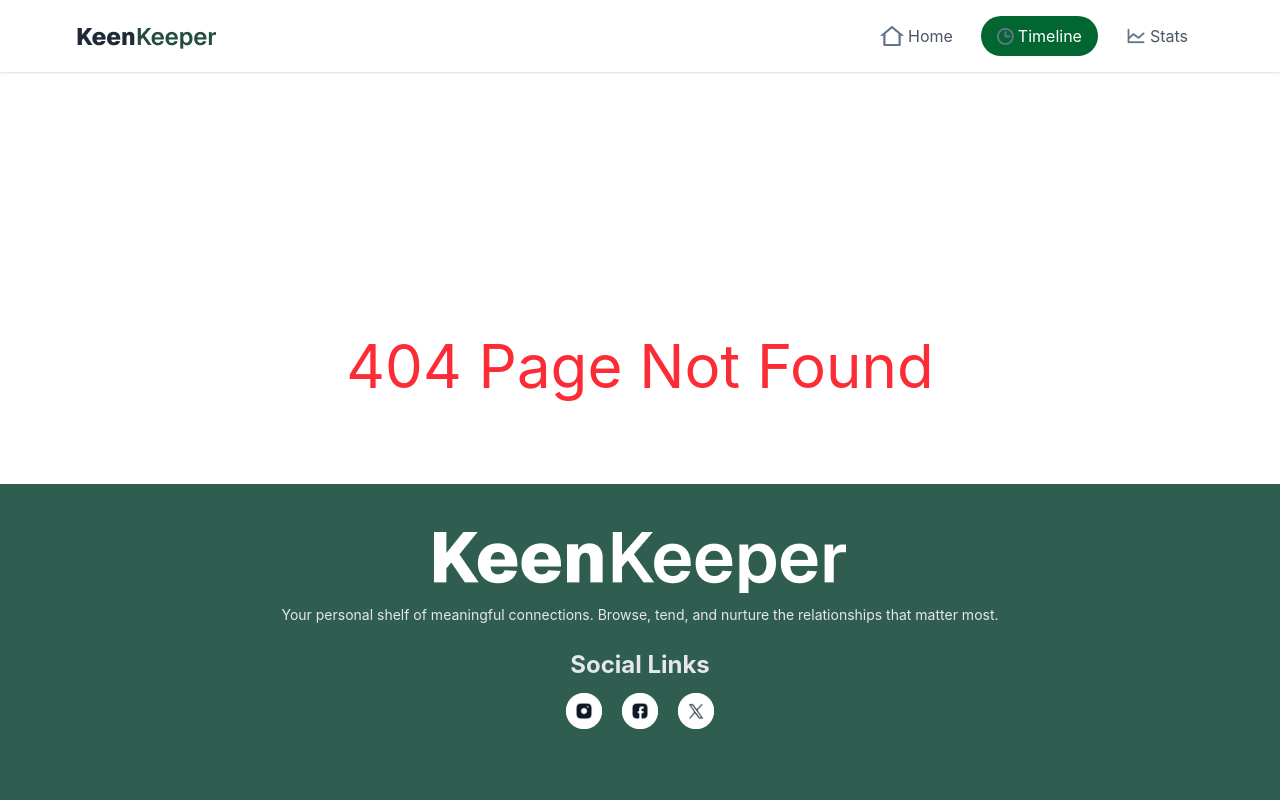
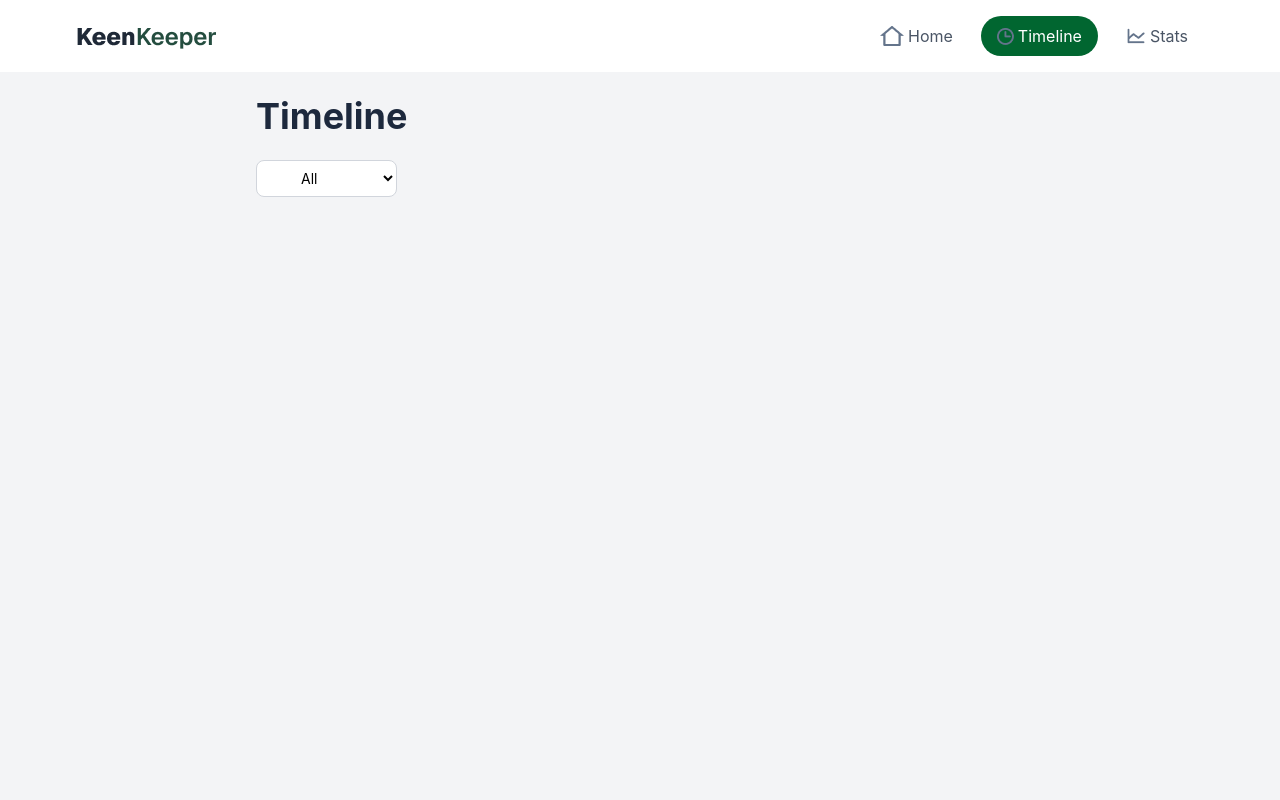
Before and after one commit to AnirNawaf/Assignment-7, a React (Vite) app: page /timeline in a window 1280 px wide. Shown: the top 800 px of the page. Built offline with nearby package versions, Linux system fonts and the light colour scheme.

Commit message:
creat time line

```diff
--- a/src/App.jsx
+++ b/src/App.jsx
@@ -2,6 +2,7 @@ import Navbar from "./components/Navbar";
 import Home from "./pages/Home";
 import FriendDetails from "./pages/FriendDetails";
 import NotFound from "./pages/NotFound";
+import Timeline from "./pages/Timeline";
 
 
 import Footer from "./components/Footer";
@@ -20,6 +21,7 @@ export default function App() {
         <Route path="/" element={<Home />} />
         <Route path="/friend/:id" element={<FriendDetails />} />
         <Route path="*" element={<NotFound />} />
+        <Route path="/timeline" element={<Timeline />} />
 
       </Routes>
 
--- a/src/pages/Home.jsx
+++ b/src/pages/Home.jsx
@@ -10,11 +10,9 @@ export default function Home() {
             Friends to keep close in your life
           </h1>
 
-          <p className="text-gray-500 mt-3">
-            Your personal shelf of meaningful connections. Browse, tend, and nurture relationships.
-          </p>
+          <p className="text-gray-500 mt-3"> Your personal shelf of meaningful connections. Browse, tend, and nurture relationships.</p>
 
-          <button className="mt-6 bg-green-800 text-white px-5 py-2 rounded-md hover:bg-green-900">
+          <button className="mt-6 cursor-pointer bg-green-800 text-white px-5 py-2 rounded-md hover:bg-green-900">
             + Add a Friend
           </button>
         </div>
@@ -26,7 +24,7 @@ export default function Home() {
           </div>
 
           <div className="bg-white shadow-sm rounded-xl p-5 text-center">
-            <h2 className="text-2xl font-bold">3</h2>
+            <h2 className="text-2xl font-bold">4</h2>
             <p className="text-gray-500">On Track</p>
           </div>
 
@@ -66,25 +64,24 @@ export default function Home() {
 
         <div className="flex justify-center gap-1.5 mt-3 flex-wrap">
           {friend.tags.map((tag, i) => (
-            <span
-              key={i}
-              className="text-[10px] px-2 py-[3px] rounded-full bg-green-100 text-green-700 uppercase tracking-wide"
-            >
+            <span key={i} className="text-[10px] px-2 py-[3px] rounded-full bg-green-100 text-green-700 uppercase tracking-wide" >
               {tag}
             </span>
           ))}
         </div>
 
         <div className="mt-3">
-          <span
-            className={`inline-block text-[10px] px-2.5 py-1 rounded-full text-white ${
+          <span className={
+            `
+            inline-block text-[10px] px-2.5 py-1 rounded-full text-white ${
               friend.status === "overdue"
                 ? "bg-red-400"
                 : friend.status === "almost due"
                 ? "bg-amber-400"
                 : "bg-emerald-500"
-            }`}
-          >
+            }
+            `
+          }>
             {friend.status === "overdue"
               ? "Overdue"
               : friend.status === "almost due"
--- /dev/null
+++ b/src/pages/Timeline.jsx
@@ -0,0 +1,77 @@
+import callImg from "../img/call.png";
+import videoImg from "../img/video.png";
+import textImg from "../img/text.png";
+import { useTimeline } from "../context/TimelineContext";
+import { useState } from "react";
+
+export default function Timeline() {
+  const data = useTimeline();
+  const contacts = data?.contacts || data?.timeline || [];
+  const [filter, setFilter] = useState("All");
+
+  const filteredContacts =
+    filter === "All"
+      ? contacts
+      : contacts.filter((c) => c.type === filter);
+
+  const getIcon = (type) => {
+    switch (type) {
+      case "Call":
+        return <img src={callImg} alt="call" className="h-6 w-6 object-contain" />;
+      case "Text":
+        return <img src={textImg} alt="text" className="h-6 w-6 object-contain" />;
+      case "Video":
+        return <img src={videoImg} alt="video" className="h-6 w-6 object-contain" />;
+      default:
+        return <img src={textImg} alt="text" className="h-6 w-6 object-contain" />;
+    }
+  };
+
+  return (
+    <div className="min-h-screen bg-gray-100 p-6">
+      <div className="mx-auto max-w-3xl">
+        <h1 className="mb-6 text-4xl font-bold text-slate-800">Timeline</h1>
+
+        <div className="mb-6 cursor-pointer">
+          <select
+            value={filter}
+            onChange={(e) => setFilter(e.target.value)}
+            className="cursor-pointer px-10 py-2 border border-gray-300 rounded-lg text-sm bg-white"
+          >
+            <option className="cursor-pointer" value="All">All</option>
+            <option value="Call">Call</option>
+            <option value="Text">Text</option>
+            <option value="Video">Video</option>
+          </select>
+        </div>
+
+        <div className="space-y-4">
+          {filteredContacts.map((c) => (
+            <div
+              key={c.id}
+              className="flex items-center gap-4 rounded-xl border border-gray-200 bg-white p-4 shadow-sm"
+            >
+              <div className="flex h-12 w-12 items-center justify-center overflow-hidden rounded-full bg-gray-100">
+                {getIcon(c.type)}
+              </div>
+
+              <div className="flex-1">
+                <p className="text-sm text-slate-700">
+                  <span className="font-semibold text-slate-800">
+                    {c.type || "Text"}
+                  </span>{" "}
+                  with {c.name || "Unknown"}
+                </p>
+
+                <p className="mt-1 text-sm text-slate-500">
+                  {c.date || "Today"}
+                  {c.time ? ` at ${c.time}` : ""}
+                </p>
+              </div>
+            </div>
+          ))}
+        </div>
+      </div>
+    </div>
+  );
+}
```
